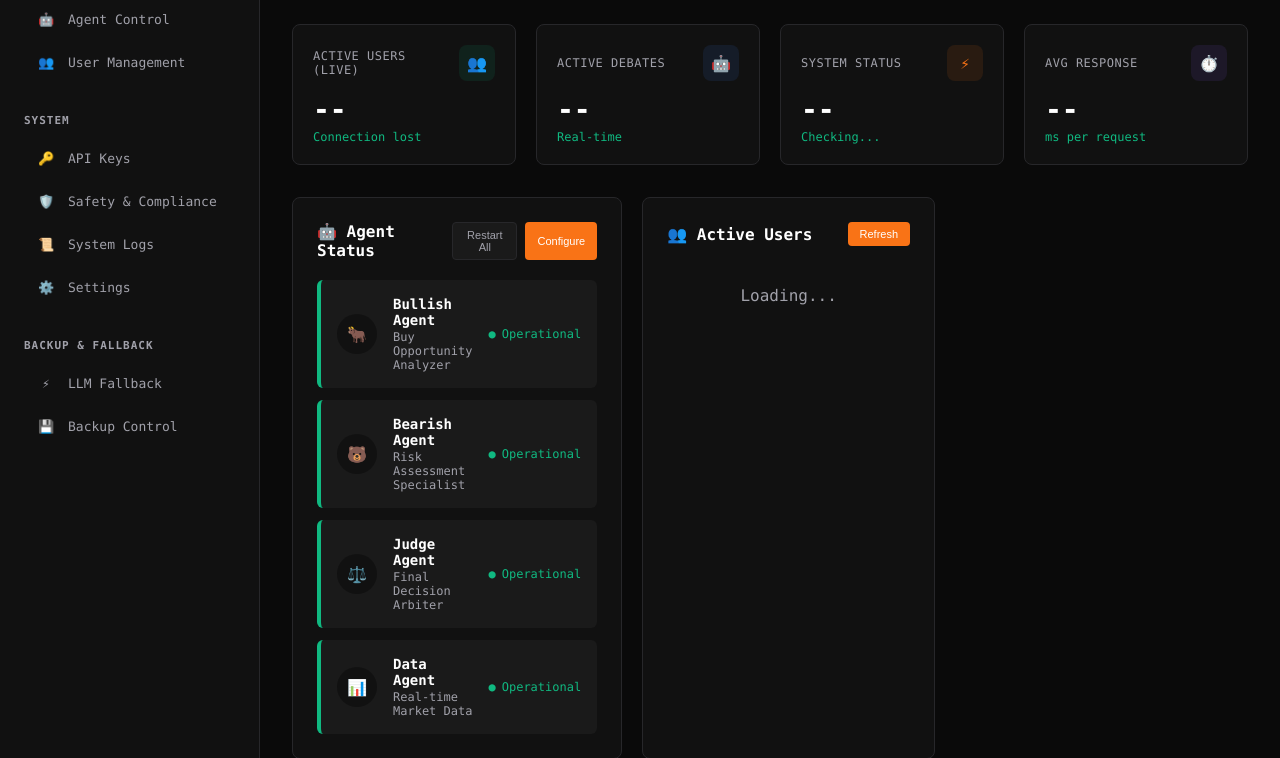
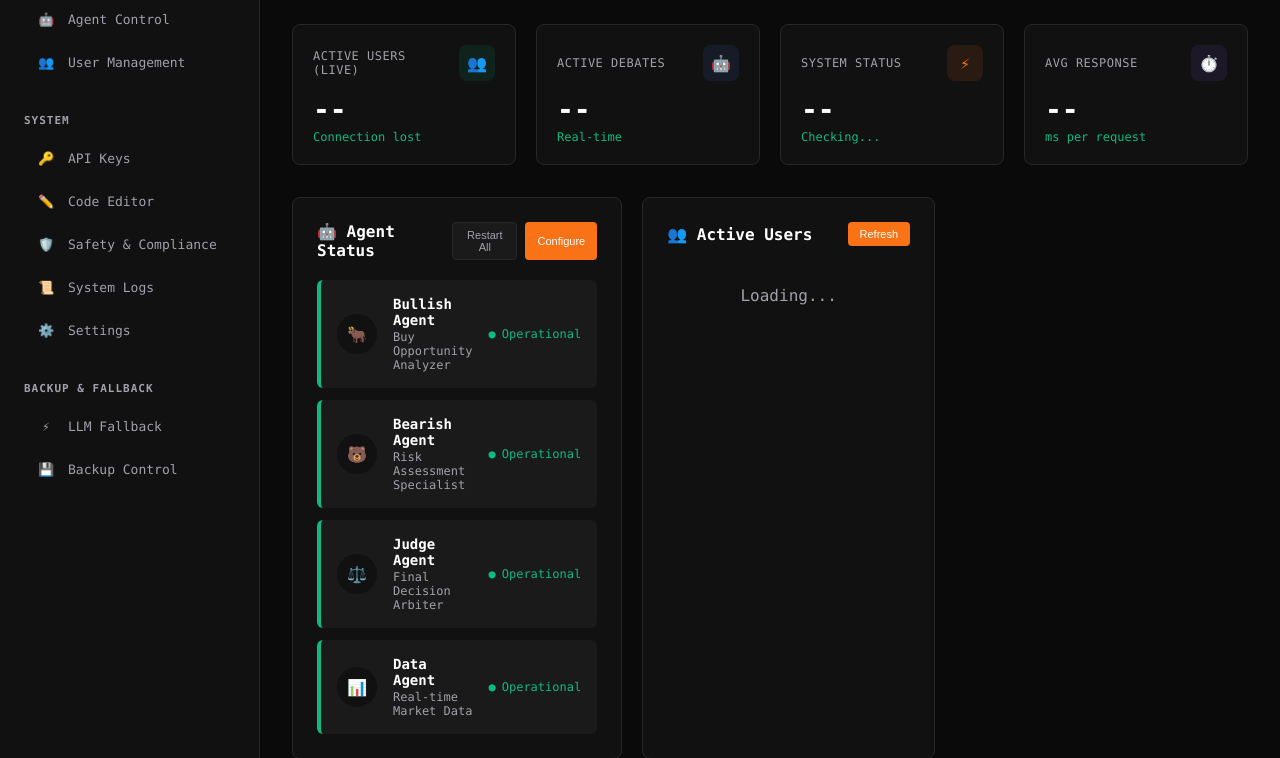
Before and after one commit to michaelcreality-max/OraclAI, a Flask app: template templates/admin.html in a window 1280 px wide. Shown: the part 152-910 px from the top of the page. Run offline with Flask 3, Linux system fonts and the light colour scheme; the template is opened without the code that fills it, so the values that code supplies are empty.

Commit message:
Add dedicated Code Editor nav item to admin dashboard for better visibility

```diff
--- a/templates/admin.html
+++ b/templates/admin.html
@@ -543,6 +543,9 @@
                     <div class="nav-title">System</div>
                     <div class="nav-item" data-page="api">
                         <span class="nav-icon">🔑</span> API Keys
+                    </div>
+                    <div class="nav-item" data-page="editor" onclick="openWindsurfEditor()">
+                        <span class="nav-icon">✏️</span> Code Editor
                     </div>
                     <div class="nav-item" data-page="safety">
                         <span class="nav-icon">🛡️</span> Safety & Compliance
```
